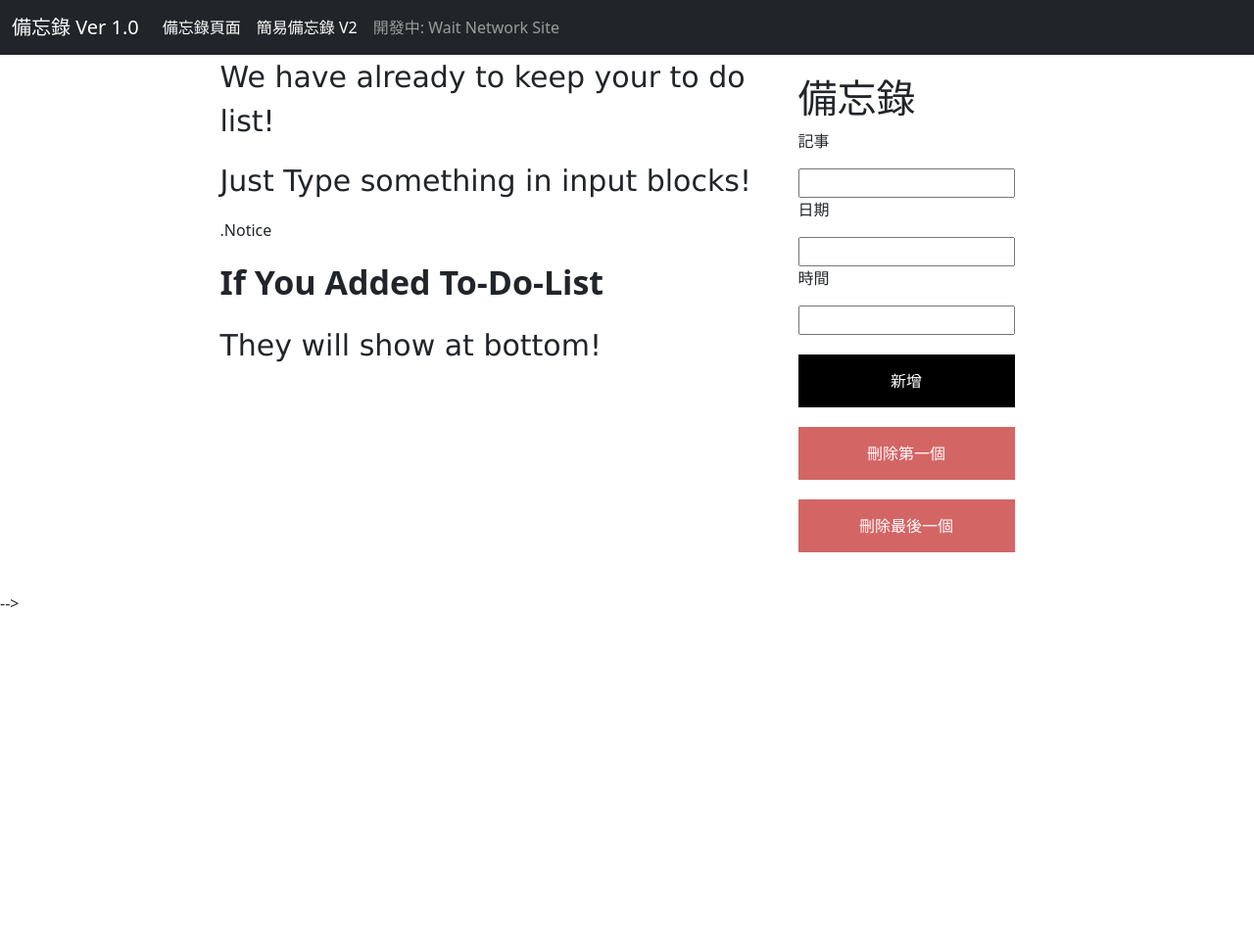
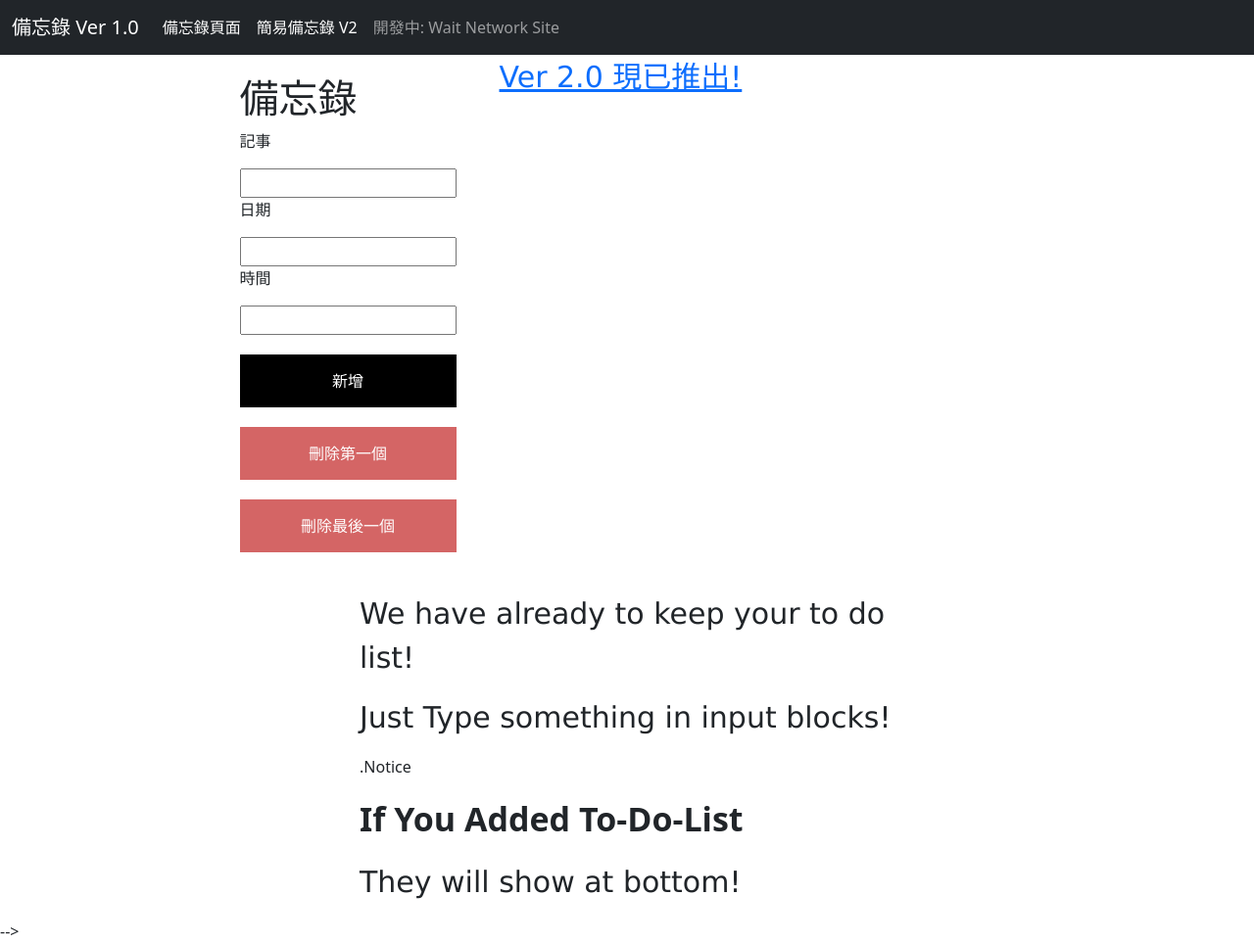
Before and after one commit to YuDong-0222/todolist, a plain HTML site: page index.html in a window 1280 px wide. Shown: the whole page at 98% size. Before the commit the page ends 800 px from the top, so only its background shows below. Drawn offline with nearby package versions, Linux system fonts and the light colour scheme; some packages are replaced by stand-ins of ours; a script that the page names is missing.

Commit message:
Update index.html

```diff
--- a/index.html
+++ b/index.html
@@ -52,7 +52,10 @@
                   <div class="list" id="list"> </div>
             </div>
           </div>
-            <div class="col-12 col-md-6 col-lg-6 order-first">
+          <div class="col-12 col-md-6 col">
+            <a href="https://yudong-0222.github.io/todolistv2"><p class="text1">Ver 2.0 現已推出!</p></a>
+          </div>
+            <div class="col-12 col-md-6 col-lg-6">
               <p class="text1">We have already to keep your to do list!</p>
               <p class="text1">Just Type something in input blocks!</p>
               <p> .Notice</p>
```
